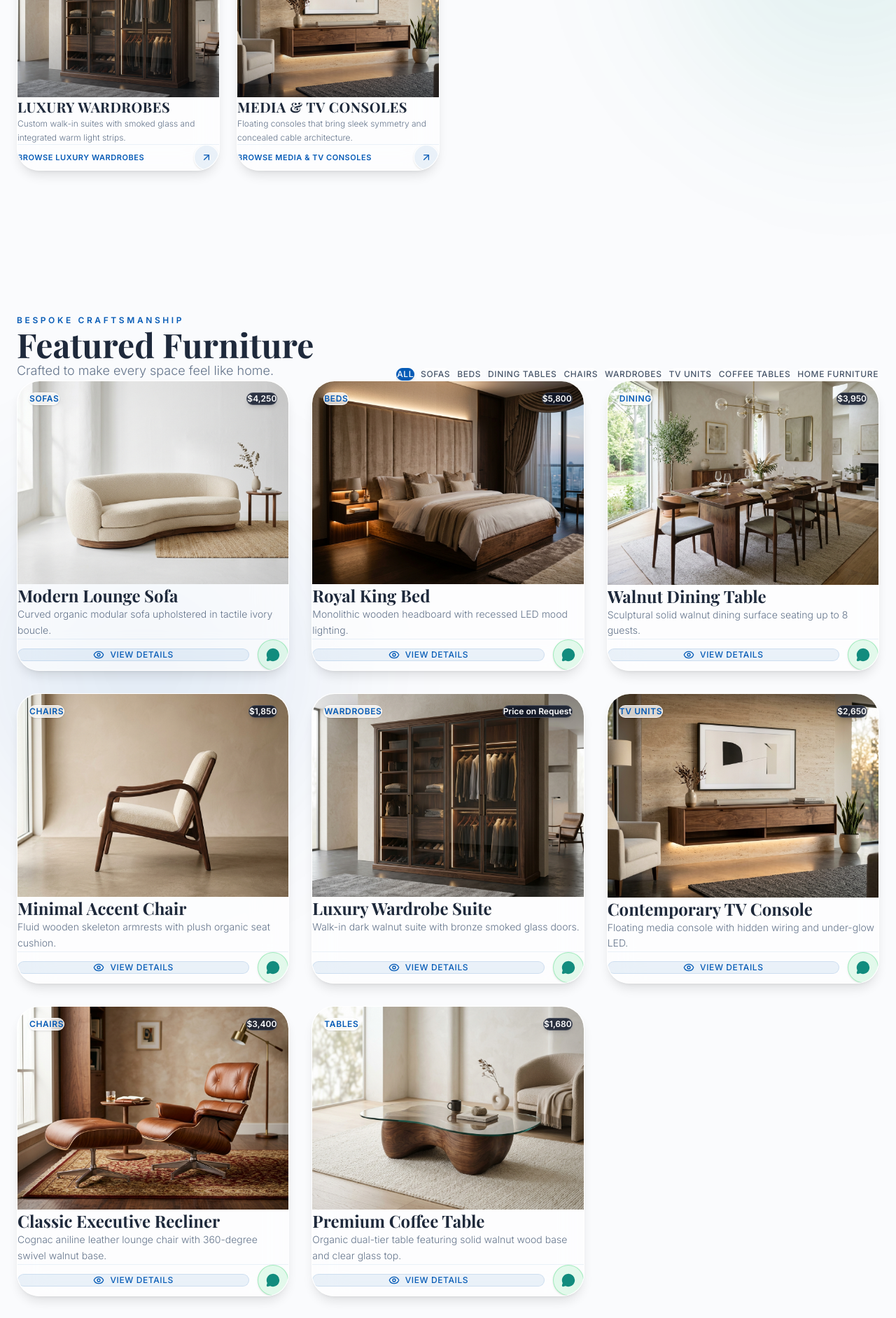
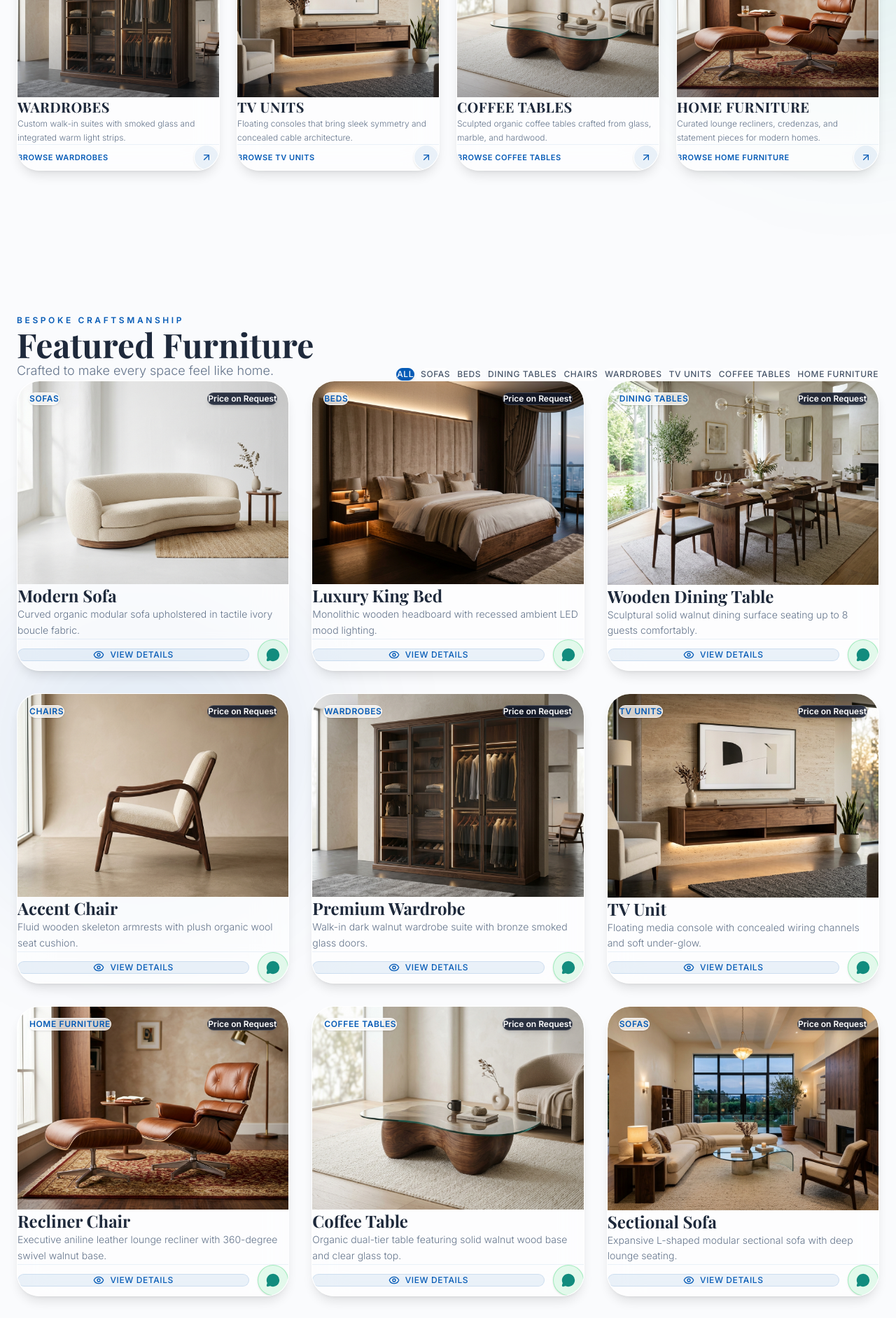
Before and after one commit to lokeshsensa/star-furniture, a React (Vite) app: page / in a window 1280 px wide. Shown: the part 2240-4124 px from the top of the page at 70% size. Built offline with nearby package versions, Linux system fonts and the light colour scheme; a web font is replaced by a local one.

Commit message:
Configure project for GitHub Pages deployment

```diff
--- a/src/components/About.tsx
+++ b/src/components/About.tsx
@@ -2,6 +2,7 @@ import React, { useEffect, useRef } from 'react';
 import gsap from 'gsap';
 import { ScrollTrigger } from 'gsap/ScrollTrigger';
 import { Award, Users, Compass, ShieldCheck } from 'lucide-react';
+import { getPublicAsset } from '../utils/assets';
 
 gsap.registerPlugin(ScrollTrigger);
 
@@ -88,7 +89,7 @@ export const About: React.FC = () => {
           <div ref={leftColRef} className="lg:col-span-6 relative">
             <div className="relative rounded-[36px] overflow-hidden shadow-2xl border border-[rgba(255,255,255,0.9)] aspect-[4/3] bg-white/40">
               <img
-                src="/assets/reveal2.jpg"
+                src={getPublicAsset('assets/reveal2.jpg')}
                 alt="Star Furniture Store Atmosphere"
                 className="w-full h-full object-cover transform hover:scale-105 transition-transform duration-1000"
               />
--- a/src/components/FeaturedProductSection.tsx
+++ b/src/components/FeaturedProductSection.tsx
@@ -3,6 +3,7 @@ import gsap from 'gsap';
 import { ScrollTrigger } from 'gsap/ScrollTrigger';
 import { Sparkles, Ruler, Layers, MessageCircle, ShieldCheck } from 'lucide-react';
 import { getWhatsAppLink } from '../data/products';
+import { getPublicAsset } from '../utils/assets';
 
 gsap.registerPlugin(ScrollTrigger);
 
@@ -69,7 +70,7 @@ export const FeaturedProductSection: React.FC = () => {
           {/* LEFT: Large Furniture Image */}
           <div ref={leftColRef} className="lg:col-span-6 relative aspect-[4/3] rounded-[32px] overflow-hidden shadow-xl border border-[rgba(255,255,255,0.9)] bg-white/40">
             <img
-              src="/assets/prod_sofa.jpg"
+              src={getPublicAsset('assets/prod_sofa.jpg')}
               alt="Modern Sectional Sofa"
               className="w-full h-full object-cover transform hover:scale-105 transition-transform duration-700"
             />
--- a/src/components/FinalReveal.tsx
+++ b/src/components/FinalReveal.tsx
@@ -3,6 +3,7 @@ import gsap from 'gsap';
 import { ScrollTrigger } from 'gsap/ScrollTrigger';
 import { MessageCircle, PhoneCall, ArrowRight } from 'lucide-react';
 import { WHATSAPP_NUMBER } from '../data/products';
+import { getPublicAsset } from '../utils/assets';
 
 gsap.registerPlugin(ScrollTrigger);
 
@@ -111,7 +112,7 @@ export const FinalReveal: React.FC = () => {
             >
               <img
                 ref={personImgRef}
-                src="/person.png"
+                src={getPublicAsset('person.png')}
                 alt="Star Furniture Founder / Representative"
                 className="w-full h-full object-cover object-top"
               />
--- a/src/components/Footer.tsx
+++ b/src/components/Footer.tsx
@@ -1,6 +1,7 @@
 import React from 'react';
 import { MessageCircle, ArrowUp } from 'lucide-react';
 import { getWhatsAppLink } from '../data/products';
+import { getPublicAsset } from '../utils/assets';
 
 export const Footer: React.FC = () => {
   const scrollToTop = () => {
@@ -18,7 +19,7 @@ export const Footer: React.FC = () => {
           <div className="md:col-span-5 flex flex-col items-start">
             <a href="#hero" className="flex items-center gap-3">
               <img
-                src="/logo.png"
+                src={getPublicAsset('logo.png')}
                 alt="Star Furniture Logo"
                 className="h-10 w-auto object-contain brightness-0 invert"
               />
--- a/src/components/Hero.tsx
+++ b/src/components/Hero.tsx
@@ -3,6 +3,7 @@ import gsap from 'gsap';
 import { ScrollTrigger } from 'gsap/ScrollTrigger';
 import { ArrowRight, MessageCircle, Sparkles, Award } from 'lucide-react';
 import { getWhatsAppLink } from '../data/products';
+import { getPublicAsset } from '../utils/assets';
 
 gsap.registerPlugin(ScrollTrigger);
 
@@ -129,7 +130,7 @@ export const Hero: React.FC = () => {
           <div className="relative w-full aspect-[4/3] rounded-[36px] overflow-hidden shadow-2xl border border-[rgba(255,255,255,0.9)] bg-white/40">
             <img
               ref={heroImgRef}
-              src="/assets/hero.jpg"
+              src={getPublicAsset('assets/hero.jpg')}
               alt="Star Furniture Living Room Showcase"
               className="w-full h-full object-cover transform"
             />
--- a/src/components/IntroLogo.tsx
+++ b/src/components/IntroLogo.tsx
@@ -1,5 +1,6 @@
 import React, { useEffect, useRef } from 'react';
 import gsap from 'gsap';
+import { getPublicAsset } from '../utils/assets';
 
 interface IntroLogoProps {
   onComplete?: () => void;
@@ -171,7 +172,7 @@ export const IntroLogo: React.FC<IntroLogoProps> = ({ onComplete }) => {
       <div className="relative z-10 flex flex-col items-center justify-center px-4 max-w-4xl w-full text-center">
         <img
           ref={logoRef}
-          src="/logo.png"
+          src={getPublicAsset('logo.png')}
           alt="Star Furniture - Comfort • Quality • Trust"
           className="w-[80%] sm:w-[70%] md:w-[62%] max-w-[680px] h-auto object-contain drop-shadow-[0_15px_30px_rgba(6,91,182,0.12)]"
         />
--- a/src/components/Navbar.tsx
+++ b/src/components/Navbar.tsx
@@ -1,6 +1,7 @@
 import React, { useState, useEffect } from 'react';
 import { Menu, X, MessageCircle } from 'lucide-react';
 import { getWhatsAppLink } from '../data/products';
+import { getPublicAsset } from '../utils/assets';
 
 export const Navbar: React.FC = () => {
   const [scrolled, setScrolled] = useState(false);
@@ -59,7 +60,7 @@ export const Navbar: React.FC = () => {
         {/* Star Furniture Logo Image */}
         <a href="#hero" className="flex items-center gap-3 group">
           <img
-            src="/logo.png"
+            src={getPublicAsset('logo.png')}
             alt="Star Furniture Logo"
             className="h-8 sm:h-9 w-auto object-contain transition-transform duration-300 group-hover:scale-105"
           />
--- a/src/data/products.ts
+++ b/src/data/products.ts
@@ -1,3 +1,5 @@
+import { getPublicAsset } from '../utils/assets';
+
 export interface Product {
   id: string;
   name: string;
@@ -21,62 +23,77 @@ export interface Collection {
   itemCount: number;
 }
 
+// Single centralized WhatsApp configuration variable for easy client replacement
 export const WHATSAPP_NUMBER = '919999999999';
 
 export const collectionsData: Collection[] = [
   {
     id: 'sofas',
-    name: 'Sofas & Loungers',
+    name: 'Sofas',
     description: 'Sculptural seating defined by organic contours and cloud-like comfort.',
-    image: '/assets/prod_sofa.jpg',
+    image: getPublicAsset('assets/prod_sofa.jpg'),
     itemCount: 14,
   },
   {
     id: 'beds',
-    name: 'Beds & Bedrooms',
+    name: 'Beds',
     description: 'Sanctuaries of rest crafted with solid timber and ambient illumination.',
-    image: '/assets/prod_bed.jpg',
+    image: getPublicAsset('assets/prod_bed.jpg'),
     itemCount: 9,
   },
   {
-    id: 'dining',
+    id: 'dining-tables',
     name: 'Dining Tables',
     description: 'Handcrafted solid walnut centerpieces designed for unforgettable gatherings.',
-    image: '/assets/prod_dining.jpg',
+    image: getPublicAsset('assets/prod_dining.jpg'),
     itemCount: 12,
   },
   {
     id: 'chairs',
-    name: 'Accent Chairs',
+    name: 'Chairs',
     description: 'Architectural statement chairs combining textured boucle and dark walnut.',
-    image: '/assets/prod_chair.jpg',
+    image: getPublicAsset('assets/prod_chair.jpg'),
     itemCount: 18,
   },
   {
     id: 'wardrobes',
-    name: 'Luxury Wardrobes',
+    name: 'Wardrobes',
     description: 'Custom walk-in suites with smoked glass and integrated warm light strips.',
-    image: '/assets/prod_wardrobe.jpg',
+    image: getPublicAsset('assets/prod_wardrobe.jpg'),
     itemCount: 8,
   },
   {
-    id: 'tvunits',
-    name: 'Media & TV Consoles',
+    id: 'tv-units',
+    name: 'TV Units',
     description: 'Floating consoles that bring sleek symmetry and concealed cable architecture.',
-    image: '/assets/prod_tvunit.jpg',
+    image: getPublicAsset('assets/prod_tvunit.jpg'),
     itemCount: 11,
+  },
+  {
+    id: 'coffee-tables',
+    name: 'Coffee Tables',
+    description: 'Sculpted organic coffee tables crafted from glass, marble, and hardwood.',
+    image: getPublicAsset('assets/prod_coffeetable.jpg'),
+    itemCount: 10,
+  },
+  {
+    id: 'home-furniture',
+    name: 'Home Furniture',
+    description: 'Curated lounge recliners, credenzas, and statement pieces for modern homes.',
+    image: getPublicAsset('assets/prod_recliner.jpg'),
+    itemCount: 15,
   },
 ];
 
 export const productsData: Product[] = [
   {
-    id: 'modern-lounge-sofa',
-    name: 'Modern Lounge Sofa',
+    id: 'modern-sofa',
+    name: 'Modern Sofa',
     category: 'Sofas',
-    shortDescription: 'Curved organic modular sofa upholstered in tactile ivory boucle.',
-    fullDescription: 'Designed for fluid relaxation, the Modern Lounge Sofa balances fluid architectural curves with plush wool-blend upholstery. Grounded on an organic dark walnut hardwood base, it turns any living space into a serene luxury haven.',
-    price: '$4,250',
-    image: '/assets/prod_sofa.jpg',
+    shortDescription: 'Curved organic modular sofa upholstered in tactile ivory boucle fabric.',
+    fullDescription: 'Designed for fluid relaxation, the Modern Sofa balances fluid architectural curves with plush wool-blend upholstery. Grounded on an organic dark walnut hardwood base, it turns any living space into a serene luxury haven.',
+    price: 'Price on Request',
+    image: getPublicAsset('assets/prod_sofa.jpg'),
     material: 'American Dark Walnut & Belgian Tactile Boucle',
     dimensions: '280cm (W) x 110cm (D) x 72cm (H)',
     finishes: ['Warm Ivory Boucle', 'Oatmeal Tweed', 'Smoked Espresso Leather'],
@@ -84,13 +101,13 @@ export const productsData: Product[] = [
     isFeatured: true,
   },
   {
-    id: 'royal-king-bed',
-    name: 'Royal King Bed',
+    id: 'luxury-king-bed',
+    name: 'Luxury King Bed',
     category: 'Beds',
-    shortDescription: 'Monolithic wooden headboard with recessed LED mood lighting.',
-    fullDescription: 'The Royal King Bed commands attention through understated grandeur. Features a padded vertical channel headboard anchored by solid walnut floating nightstands and integrated soft ambient glow strips.',
-    price: '$5,800',
-    image: '/assets/prod_bed.jpg',
+    shortDescription: 'Monolithic wooden headboard with recessed ambient LED mood lighting.',
+    fullDescription: 'The Luxury King Bed commands attention through understated grandeur. Features a padded vertical channel headboard anchored by solid walnut floating nightstands and integrated soft ambient glow strips.',
+    price: 'Price on Request',
+    image: getPublicAsset('assets/prod_bed.jpg'),
     material: 'Natural Walnut Hardwood & Velvet Suede',
     dimensions: '220cm (W) x 215cm (L) x 140cm (H)',
     finishes: ['Natural Walnut & Sand Velvet', 'Blackened Oak & Charcoal Suede'],
@@ -98,13 +115,13 @@ export const productsData: Product[] = [
     isFeatured: true,
   },
   {
-    id: 'walnut-dining-table',
-    name: 'Walnut Dining Table',
-    category: 'Dining',
-    shortDescription: 'Sculptural solid walnut dining surface seating up to 8 guests.',
+    id: 'wooden-dining-table',
+    name: 'Wooden Dining Table',
+    category: 'Dining Tables',
+    shortDescription: 'Sculptural solid walnut dining surface seating up to 8 guests comfortably.',
     fullDescription: 'Crafted from a continuous slab of select American Black Walnut, this dining table showcases natural grain flow and chamfered soft edges. Complete with champagne brass leg connectors for subtle metallic sheen.',
-    price: '$3,950',
-    image: '/assets/prod_dining.jpg',
+    price: 'Price on Request',
+    image: getPublicAsset('assets/prod_dining.jpg'),
     material: 'Solid American Black Walnut & Brushed Brass Accent',
     dimensions: '240cm (L) x 100cm (W) x 75cm (H)',
     finishes: ['Raw Natural Matte', 'Smoked Espresso Finish', 'Champagne Honey Wax'],
@@ -112,13 +129,13 @@ export const productsData: Product[] = [
     isFeatured: true,
   },
   {
-    id: 'minimal-accent-chair',
-    name: 'Minimal Accent Chair',
+    id: 'accent-chair',
+    name: 'Accent Chair',
     category: 'Chairs',
-    shortDescription: 'Fluid wooden skeleton armrests with plush organic seat cushion.',
-    fullDescription: 'Inspired by Scandinavian mid-century mastery, the Minimal Accent Chair features a continuous flowing walnut armrest that hugs comfortable, cloud-like wool seat cushions.',
-    price: '$1,850',
-    image: '/assets/prod_chair.jpg',
+    shortDescription: 'Fluid wooden skeleton armrests with plush organic wool seat cushion.',
+    fullDescription: 'Inspired by Scandinavian mid-century mastery, the Accent Chair features a continuous flowing walnut armrest that hugs comfortable, cloud-like wool seat cushions.',
+    price: 'Price on Request',
+    image: getPublicAsset('assets/prod_chair.jpg'),
     material: 'Steam-Bent Walnut & Organic Wool Fabric',
     dimensions: '78cm (W) x 82cm (D) x 76cm (H)',
     finishes: ['Cream Boucle & Walnut', 'Camel Leather & Walnut', 'Forest Green Velvet & Walnut'],
@@ -126,13 +143,13 @@ export const productsData: Product[] = [
     isFeatured: true,
   },
   {
-    id: 'luxury-wardrobe',
-    name: 'Luxury Wardrobe Suite',
+    id: 'premium-wardrobe',
+    name: 'Premium Wardrobe',
     category: 'Wardrobes',
-    shortDescription: 'Walk-in dark walnut suite with bronze smoked glass doors.',
+    shortDescription: 'Walk-in dark walnut wardrobe suite with bronze smoked glass doors.',
     fullDescription: 'An exquisite wardrobe architecture combining dark stained walnut carcass with bronze smoked tempered glass doors. Integrated smart motion lighting illuminates your apparel softly upon touch.',
     price: 'Price on Request',
-    image: '/assets/prod_wardrobe.jpg',
+    image: getPublicAsset('assets/prod_wardrobe.jpg'),
     material: 'Dark Stained Walnut & Smoked Tempered Glass',
     dimensions: '320cm (W) x 65cm (D) x 240cm (H)',
     finishes: ['Smoked Glass & Dark Walnut', 'Frosted Bronze & Honey Oak'],
@@ -140,13 +157,13 @@ export const productsData: Product[] = [
     isFeatured: true,
   },
   {
-    id: 'contemporary-tv-unit',
-    name: 'Contemporary TV Console',
+    id: 'tv-unit',
+    name: 'TV Unit',
     category: 'TV Units',
-    shortDescription: 'Floating media console with hidden wiring and under-glow LED.',
+    shortDescription: 'Floating media console with concealed wiring channels and soft under-glow.',
     fullDescription: 'Clean horizontal lines elevate your entertainment setup. Mounts effortlessly onto travertine or plastered accent walls with hidden wire channels and tactile push-to-open walnut drawer faces.',
-    price: '$2,650',
-    image: '/assets/prod_tvunit.jpg',
+    price: 'Price on Request',
+    image: getPublicAsset('assets/prod_tvunit.jpg'),
     material: 'Walnut Veneer & Travertine Marble Trim',
     dimensions: '220cm (W) x 42cm (D) x 40cm (H)',
     finishes: ['Natural Walnut', 'Charcoal Stained Oak'],
@@ -154,39 +171,67 @@ export const productsData: Product[] = [
     isFeatured: true,
   },
   {
-    id: 'classic-recliner',
-    name: 'Classic Executive Recliner',
-    category: 'Chairs',
-    shortDescription: 'Cognac aniline leather lounge chair with 360-degree swivel walnut base.',
-    fullDescription: 'The pinnacle of ergonomic relaxation. Hand-molded molded walnut plywood shells house rich cognac full-grain leather cushions, paired with a matching ottoman stool.',
-    price: '$3,400',
-    image: '/assets/prod_recliner.jpg',
+    id: 'recliner',
+    name: 'Recliner Chair',
+    category: 'Home Furniture',
+    shortDescription: 'Executive aniline leather lounge recliner with 360-degree swivel walnut base.',
+    fullDescription: 'The pinnacle of ergonomic relaxation. Hand-molded walnut plywood shells house rich cognac full-grain leather cushions, paired with a matching ottoman stool.',
+    price: 'Price on Request',
+    image: getPublicAsset('assets/prod_recliner.jpg'),
     material: 'Cognac Aniline Leather & Molded Walnut Shell',
     dimensions: '88cm (W) x 90cm (D) x 85cm (H)',
     finishes: ['Cognac Brown Leather', 'Obsidian Black Leather', 'Ivory Leather'],
     features: ['Matching ottoman included', 'Die-cast aluminum swivel base', 'Pneumatic recline tension lock'],
-    isFeatured: false,
+    isFeatured: true,
   },
   {
-    id: 'premium-coffee-table',
-    name: 'Premium Coffee Table',
-    category: 'Tables',
+    id: 'coffee-table',
+    name: 'Coffee Table',
+    category: 'Coffee Tables',
     shortDescription: 'Organic dual-tier table featuring solid walnut wood base and clear glass top.',
-    fullDescription: 'Sculptured like a fluid stream stone, the Premium Coffee Table layers a 12mm curved tempered glass floating top above a sculpted solid walnut timber pedestal base.',
-    price: '$1,680',
-    image: '/assets/prod_coffeetable.jpg',
+    fullDescription: 'Sculptured like a fluid stream stone, the Coffee Table layers a 12mm curved tempered glass floating top above a sculpted solid walnut timber pedestal base.',
+    price: 'Price on Request',
+    image: getPublicAsset('assets/prod_coffeetable.jpg'),
     material: '12mm Tempered Glass & Sculpted Solid Walnut',
     dimensions: '140cm (L) x 85cm (W) x 38cm (H)',
     finishes: ['Clear Glass & Natural Walnut', 'Smoked Glass & Dark Walnut'],
     features: ['Heavyweight stable wood base', 'Polished bevel glass edge', 'Dual-tier storage display surface'],
+    isFeatured: true,
+  },
+  {
+    id: 'sectional-sofa',
+    name: 'Sectional Sofa',
+    category: 'Sofas',
+    shortDescription: 'Expansive L-shaped modular sectional sofa with deep lounge seating.',
+    fullDescription: 'Crafted for grand living spaces, this Sectional Sofa features extra-deep seating cushions, cloud-like down filling, and custom stain-resistant linen-blend fabric.',
+    price: 'Price on Request',
+    image: getPublicAsset('assets/hero.jpg'),
+    material: 'Natural Linen Blend & Oak Inner Frame',
+    dimensions: '340cm (W) x 210cm (D) x 70cm (H)',
+    finishes: ['Soft Charcoal', 'Warm Alabaster', 'Olive Tweed'],
+    features: ['Modular arrangement flexibility', 'Feather-down blend padding', 'Removable washable covers'],
+    isFeatured: false,
+  },
+  {
+    id: 'modern-bed',
+    name: 'Modern Bed',
+    category: 'Beds',
+    shortDescription: 'Minimalist low-profile platform bed in solid brushed oak timber.',
+    fullDescription: 'Understated Scandinavian geometry defines the Modern Bed. Features an ultra-clean floating platform design with integrated bedside ledges for books and lighting.',
+    price: 'Price on Request',
+    image: getPublicAsset('assets/reveal1.jpg'),
+    material: 'Solid White Oak & Natural Matte Varnish',
+    dimensions: '210cm (W) x 210cm (L) x 95cm (H)',
+    finishes: ['Natural White Oak', 'Smoked Black Walnut'],
+    features: ['Reinforced internal steel slats', 'Low profile modern aesthetic', 'Zero-squeak frame joinery'],
     isFeatured: false,
   },
 ];
 
 export const getWhatsAppLink = (productName?: string): string => {
   const message = productName
-    ? `Hi, I'm interested in the ${productName} from WOOD & HOME. Could you please share the price, finish options, and availability details?`
-    : `Hi, I visited your WOOD & HOME furniture website and would like to know more about your bespoke furniture collection and showroom appointment options.`;
+    ? `Hi, I'm interested in the ${productName}. Please share the price and details.`
+    : `Hi, I visited the Star Furniture website and would like to know more about your furniture collection.`;
 
   return `https://wa.me/${WHATSAPP_NUMBER}?text=${encodeURIComponent(message)}`;
 };
--- /dev/null
+++ b/src/utils/assets.ts
@@ -0,0 +1,12 @@
+/**
+ * Helper to resolve asset paths cleanly for local dev and GitHub Pages base path deployment.
+ */
+export const getPublicAsset = (path: string): string => {
+  if (!path) return '';
+  // Remove leading slash if present
+  const cleanPath = path.startsWith('/') ? path.slice(1) : path;
+  const baseUrl = import.meta.env.BASE_URL || '/';
+  // Ensure baseUrl ends with a slash
+  const formattedBase = baseUrl.endsWith('/') ? baseUrl : `${baseUrl}/`;
+  return `${formattedBase}${cleanPath}`;
+};
--- a/vite.config.ts
+++ b/vite.config.ts
@@ -4,4 +4,5 @@ import { defineConfig } from 'vite'
 // https://vite.dev/config/
 export default defineConfig({
   plugins: [react()],
+  base: '/star-furniture/',
 })
```
